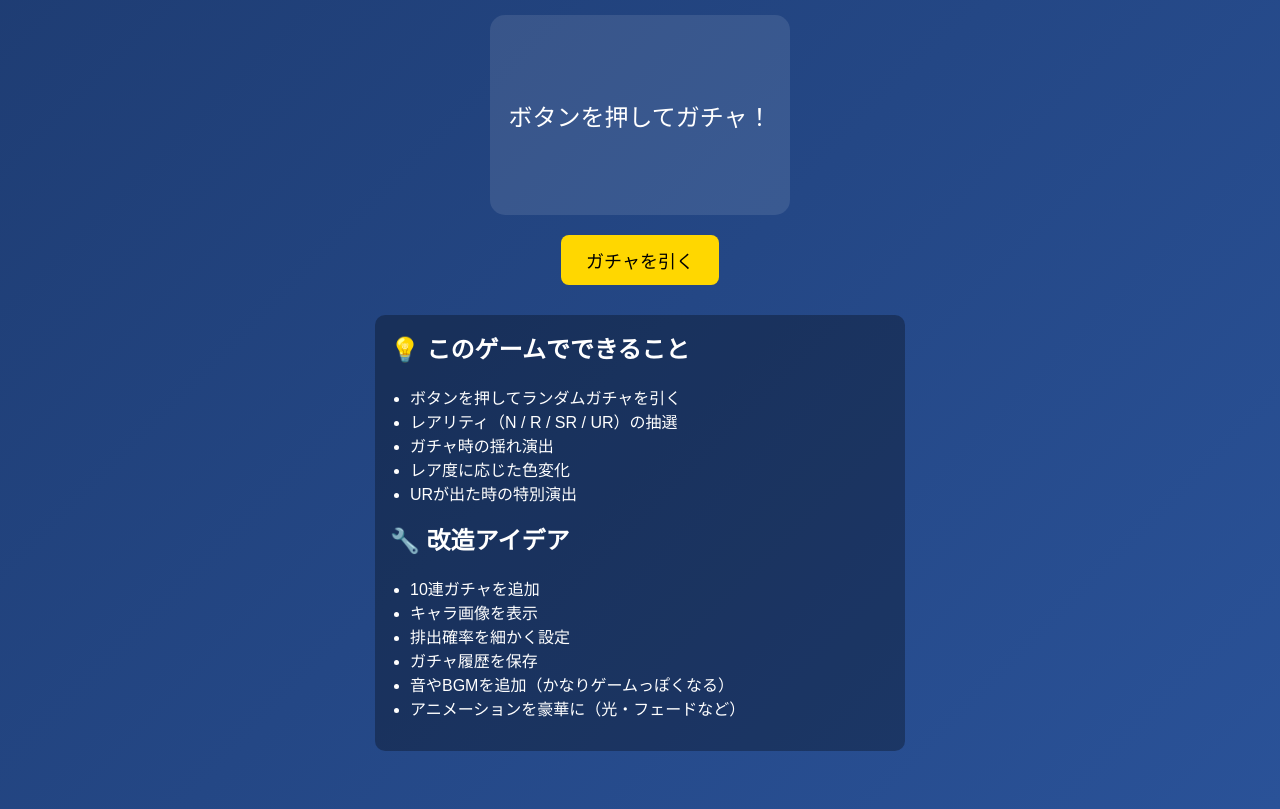
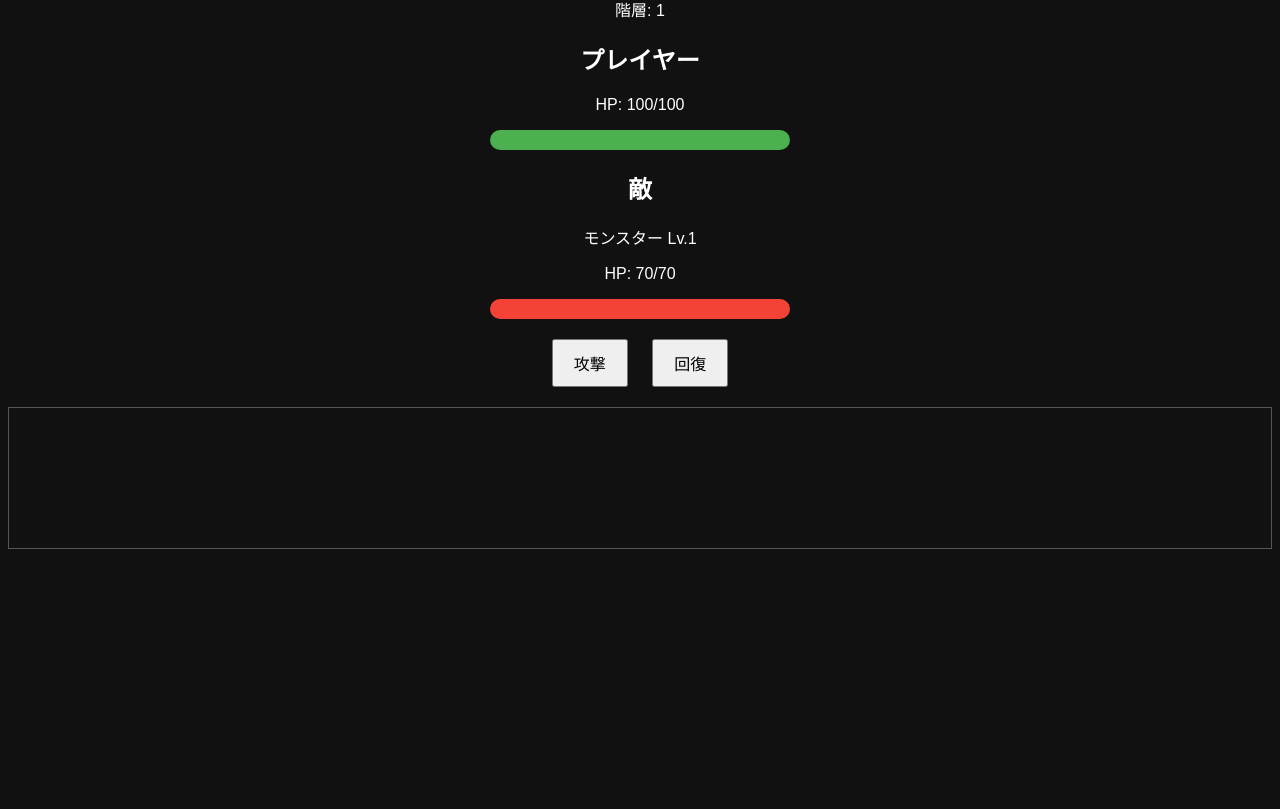
Before and after one commit to nkgwhk/app, a plain HTML site: page index.html in a window 1280 px wide. Shown: the part 100-909 px from the top of the page. After the commit the page ends 800 px from the top, so only its background shows below. Drawn offline with Linux system fonts and the light colour scheme.

Commit message:
Update index.html

```diff
--- a/index.html
+++ b/index.html
@@ -2,165 +2,172 @@
 <html lang="ja">
 <head>
 <meta charset="UTF-8">
-<title>ガチャゲーム</title>
+<title>シンプルダンジョンゲーム</title>
 <style>
 body {
-        font-family: Arial, sans-serif;
-        background: linear-gradient(135deg, #1e3c72, #2a5298);
-        color: white;
+    font-family: sans-serif;
+    background: #111;
+    color: #fff;
     text-align: center;
-        padding: 20px;
 }
 
-    h1 {
-        margin-bottom: 10px;
+#game {
+    margin-top: 30px;
 }
 
-    #gachaBox {
+.bar {
     width: 300px;
-        height: 200px;
-        margin: 20px auto;
-        background: rgba(255,255,255,0.1);
-        border-radius: 15px;
-        display: flex;
-        align-items: center;
-        justify-content: center;
-        font-size: 24px;
-        transition: all 0.3s ease;
+    height: 20px;
+    background: #444;
+    margin: 10px auto;
+    border-radius: 10px;
+    overflow: hidden;
+}
+
+.hp {
+    height: 100%;
+    background: #4caf50;
+}
+
+.enemy-hp {
+    background: #f44336;
 }
 
 button {
-        padding: 12px 25px;
-        font-size: 18px;
-        border: none;
-        border-radius: 8px;
-        background: gold;
+    padding: 10px 20px;
+    margin: 10px;
+    font-size: 16px;
     cursor: pointer;
-        transition: 0.2s;
 }
 
-    button:hover {
-        transform: scale(1.05);
-    }
-
-    #result {
-        margin-top: 20px;
-        font-size: 26px;
-        font-weight: bold;
-    }
-
-    .rare { color: #4dd0e1; }
-    .super { color: #ff4081; }
-    .ultra { color: gold; text-shadow: 0 0 10px gold; }
-
-    @keyframes shake {
-        0% { transform: translateX(0); }
-        25% { transform: translateX(-10px); }
-        50% { transform: translateX(10px); }
-        75% { transform: translateX(-10px); }
-        100% { transform: translateX(0); }
-    }
-
-    .shaking {
-        animation: shake 0.5s;
-    }
-
-    .info {
-        max-width: 500px;
-        margin: 30px auto;
-        text-align: left;
-        background: rgba(0,0,0,0.3);
-        padding: 15px;
-        border-radius: 10px;
-    }
-
-    h2 {
-        margin-top: 0;
-    }
-
-    ul {
-        padding-left: 20px;
+#log {
+    height: 120px;
+    overflow-y: auto;
+    border: 1px solid #555;
+    padding: 10px;
+    margin-top: 10px;
 }
 </style>
 </head>
 <body>
 
-<h1>🎰 ガチャゲーム</h1>
+<h1>🗡️ ダンジョンアタック</h1>
 
-<div id="gachaBox">ボタンを押してガチャ！</div>
+<div id="game">
 
-<button onclick="drawGacha()">ガチャを引く</button>
+    <p>階層: <span id="floor">1</span></p>
 
-<div id="result"></div>
+    <h2>プレイヤー</h2>
+    <p>HP: <span id="playerHpText"></span></p>
+    <div class="bar"><div id="playerHpBar" class="hp"></div></div>
 
-<div class="info">
-    <h2>💡 このゲームでできること</h2>
-    <ul>
-        <li>ボタンを押してランダムガチャを引く</li>
-        <li>レアリティ（N / R / SR / UR）の抽選</li>
-        <li>ガチャ時の揺れ演出</li>
-        <li>レア度に応じた色変化</li>
-        <li>URが出た時の特別演出</li>
-    </ul>
+    <h2>敵</h2>
+    <p id="enemyName"></p>
+    <p>HP: <span id="enemyHpText"></span></p>
+    <div class="bar"><div id="enemyHpBar" class="hp enemy-hp"></div></div>
 
-    <h2>🔧 改造アイデア</h2>
-    <ul>
-        <li>10連ガチャを追加</li>
-        <li>キャラ画像を表示</li>
-        <li>排出確率を細かく設定</li>
-        <li>ガチャ履歴を保存</li>
-        <li>音やBGMを追加（かなりゲームっぽくなる）</li>
-        <li>アニメーションを豪華に（光・フェードなど）</li>
-    </ul>
+    <button onclick="attack()">攻撃</button>
+    <button onclick="heal()">回復</button>
+
+    <div id="log"></div>
+
 </div>
 
 <script>
-const characters = [
-    { name: "スライム", rarity: "N", class: "" },
-    { name: "ゴブリン", rarity: "N", class: "" },
-    { name: "ナイト", rarity: "R", class: "rare" },
-    { name: "魔法使い", rarity: "R", class: "rare" },
-    { name: "ドラゴン", rarity: "SR", class: "super" },
-    { name: "天使", rarity: "SR", class: "super" },
-    { name: "魔王", rarity: "UR", class: "ultra" }
-];
+let player = {
+    maxHp: 100,
+    hp: 100,
+    atk: 10,
+    level: 1
+};
 
-function drawGacha() {
-    const box = document.getElementById("gachaBox");
-    const result = document.getElementById("result");
+let enemy = {};
+let floor = 1;
 
-    result.textContent = "";
-    result.className = "";
-
-    box.classList.add("shaking");
-    box.textContent = "ガチャ中...";
-
-    setTimeout(() => {
-        box.classList.remove("shaking");
-
-        const rand = Math.random();
-        let selected;
-
-        if (rand < 0.5) {
-            selected = characters[Math.floor(Math.random() * 2)];
-        } else if (rand < 0.8) {
-            selected = characters[2 + Math.floor(Math.random() * 2)];
-        } else if (rand < 0.95) {
-            selected = characters[4 + Math.random() * 2 | 0];
-        } else {
-            selected = characters[6];
+function createEnemy() {
+    enemy = {
+        name: "モンスター Lv." + floor,
+        maxHp: 50 + floor * 20,
+        hp: 50 + floor * 20,
+        atk: 5 + floor * 3
+    };
 }
 
-        box.textContent = selected.rarity + " 獲得！";
-        result.textContent = selected.name;
-        result.className = selected.class;
+function updateUI() {
+    document.getElementById("floor").textContent = floor;
 
-        if (selected.rarity === "UR") {
-            alert("✨ URゲット！！ ✨");
+    document.getElementById("playerHpText").textContent = player.hp + "/" + player.maxHp;
+    document.getElementById("enemyHpText").textContent = enemy.hp + "/" + enemy.maxHp;
+
+    document.getElementById("enemyName").textContent = enemy.name;
+
+    document.getElementById("playerHpBar").style.width = (player.hp / player.maxHp * 100) + "%";
+    document.getElementById("enemyHpBar").style.width = (enemy.hp / enemy.maxHp * 100) + "%";
 }
 
-    }, 800);
+function log(text) {
+    let logDiv = document.getElementById("log");
+    logDiv.innerHTML += text + "<br>";
+    logDiv.scrollTop = logDiv.scrollHeight;
 }
+
+function attack() {
+    let damage = Math.floor(Math.random() * player.atk) + 5;
+    enemy.hp -= damage;
+    log("あなたの攻撃！ " + damage + " ダメージ");
+
+    if (enemy.hp <= 0) {
+        log("敵を倒した！");
+        nextFloor();
+        return;
+    }
+
+    enemyAttack();
+    updateUI();
+}
+
+function enemyAttack() {
+    let damage = Math.floor(Math.random() * enemy.atk);
+    player.hp -= damage;
+    log("敵の攻撃！ " + damage + " ダメージ");
+
+    if (player.hp <= 0) {
+        gameOver();
+    }
+}
+
+function heal() {
+    let amount = 20;
+    player.hp += amount;
+    if (player.hp > player.maxHp) player.hp = player.maxHp;
+    log("回復した！ +" + amount);
+
+    enemyAttack();
+    updateUI();
+}
+
+function nextFloor() {
+    floor++;
+
+    player.level++;
+    player.maxHp += 10;
+    player.hp = player.maxHp;
+    player.atk += 2;
+
+    log("レベルアップ！");
+
+    createEnemy();
+    updateUI();
+}
+
+function gameOver() {
+    alert("ゲームオーバー！");
+    location.reload();
+}
+
+// 初期化
+createEnemy();
+updateUI();
 </script>
 
 </body>
```
Lines whose indentation alone changed are shown as unchanged.
